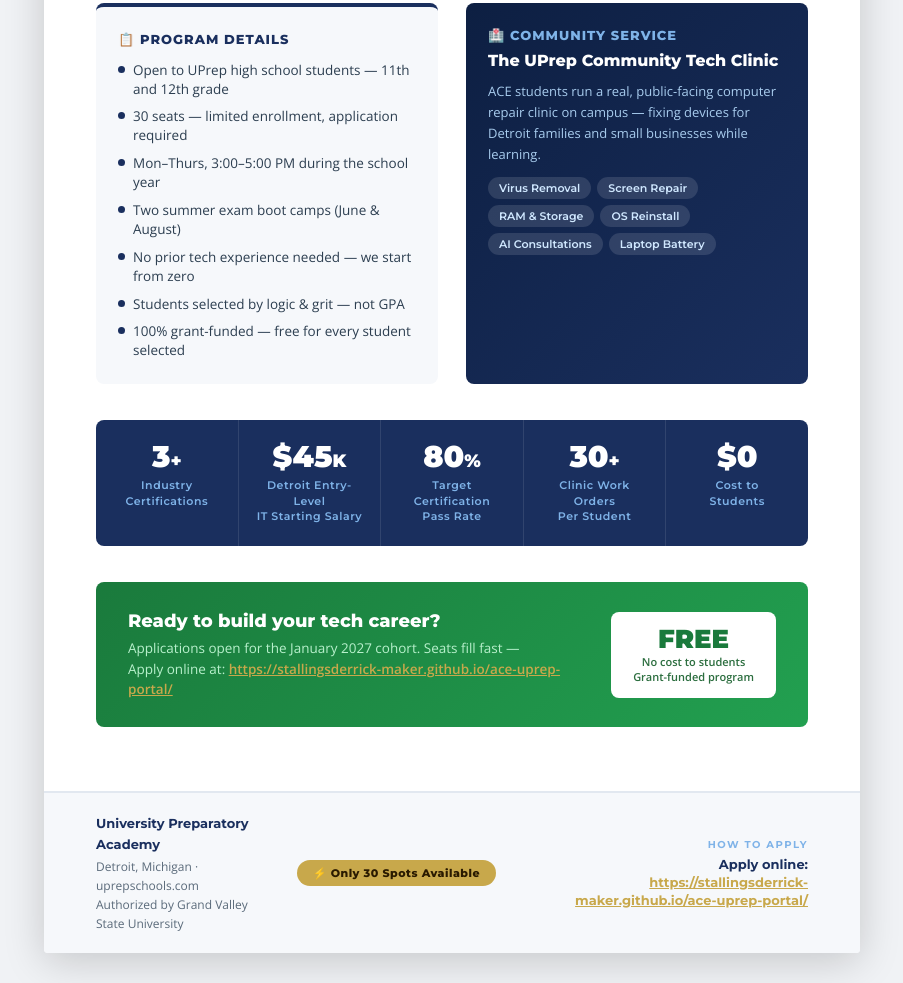
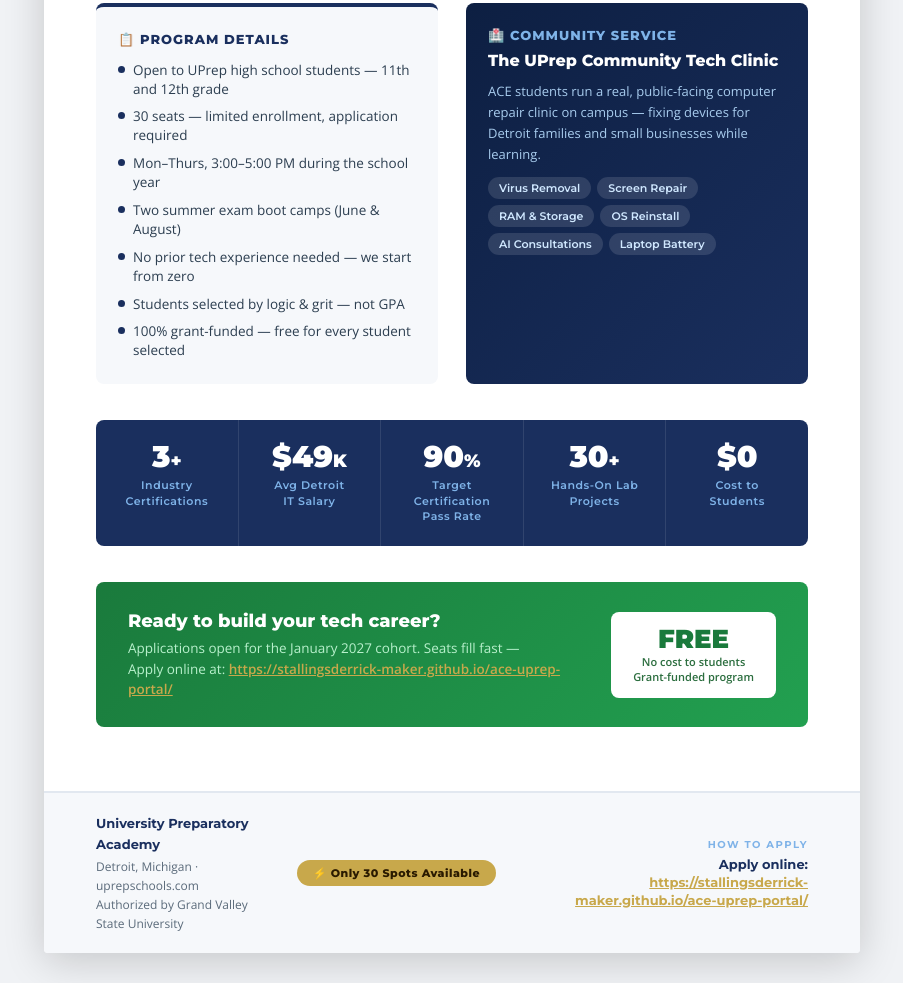
Before and after one commit to stallingsderrick-maker/ace-uprep-portal, a plain HTML site: page flyer.html in a window 1280 px wide. Shown: the part 733-1716 px from the top of the page, without its empty margins (188-1091 px from the left). Drawn offline with nearby package versions, Linux system fonts and the light colour scheme.

Commit message:
Update stats: 49K avg salary, 90% pass rate, Hands-On Lab Projects

```diff
--- a/flyer.html
+++ b/flyer.html
@@ -522,16 +522,16 @@
         <div class="label">Industry<br>Certifications</div>
       </div>
       <div class="stat">
-        <div class="num">$45<span>K</span></div>
-        <div class="label">Detroit Entry-Level<br>IT Starting Salary</div>
+        <div class="num">$49<span>K</span></div>
+        <div class="label">Avg Detroit<br>IT Salary</div>
       </div>
       <div class="stat">
-        <div class="num">80<span>%</span></div>
+        <div class="num">90<span>%</span></div>
         <div class="label">Target Certification<br>Pass Rate</div>
       </div>
       <div class="stat">
         <div class="num">30<span>+</span></div>
-        <div class="label">Clinic Work Orders<br>Per Student</div>
+        <div class="label">Hands-On Lab<br>Projects</div>
       </div>
       <div class="stat">
         <div class="num">$0</div>
```
